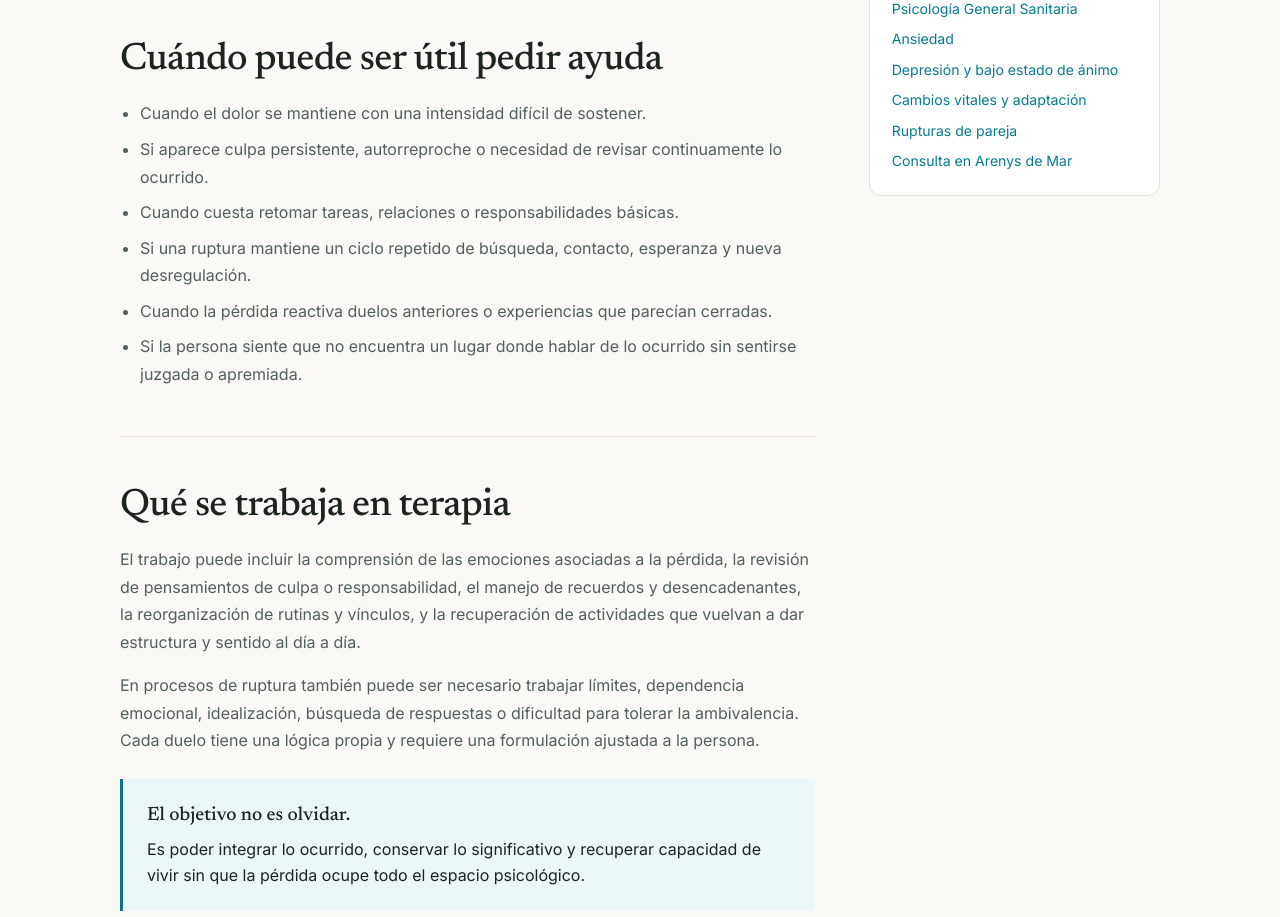
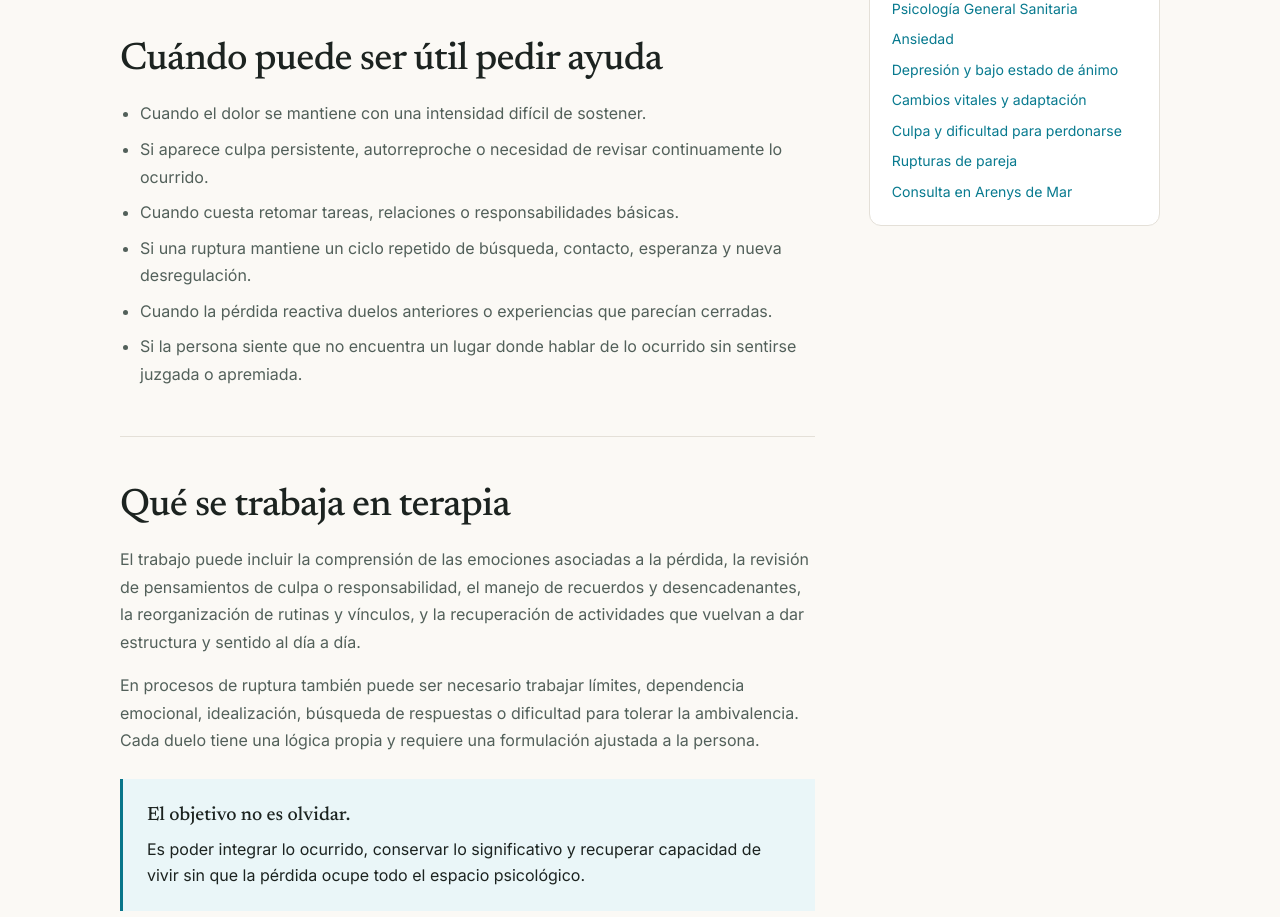
Before and after one commit to carolinasanchezgirona/Portfolio-Carolina, a Next.js app: page /duelo in a window 1280 px wide. Shown: the part 1060-1977 px from the top of the page. Built offline with nearby package versions, Linux system fonts and the light colour scheme.

Commit message:
SEO: link guilt page

```diff
--- a/app/duelo/page.tsx
+++ b/app/duelo/page.tsx
@@ -127,6 +127,7 @@ export default function GriefPage() {
               <a href="/ansiedad/">Ansiedad</a>
               <a href="/depresion/">Depresión y bajo estado de ánimo</a>
               <a href="/cambios-vitales-y-adaptacion/">Cambios vitales y adaptación</a>
+              <a href="/culpa-y-dificultad-para-perdonarse/">Culpa y dificultad para perdonarse</a>
               <a href="/rupturas-de-pareja/">Rupturas de pareja</a>
               <a href="/psicologa-arenys-de-mar/">Consulta en Arenys de Mar</a>
             </div>
```
